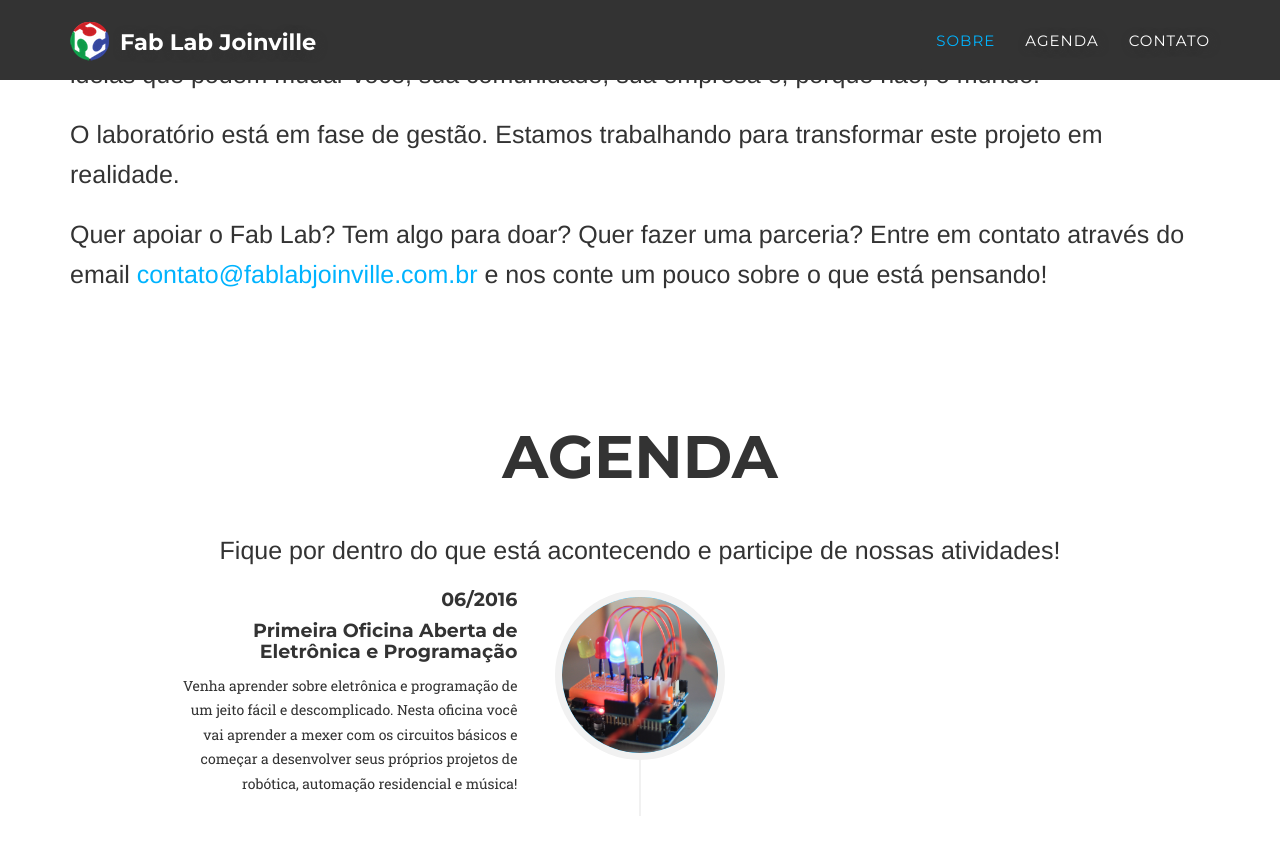
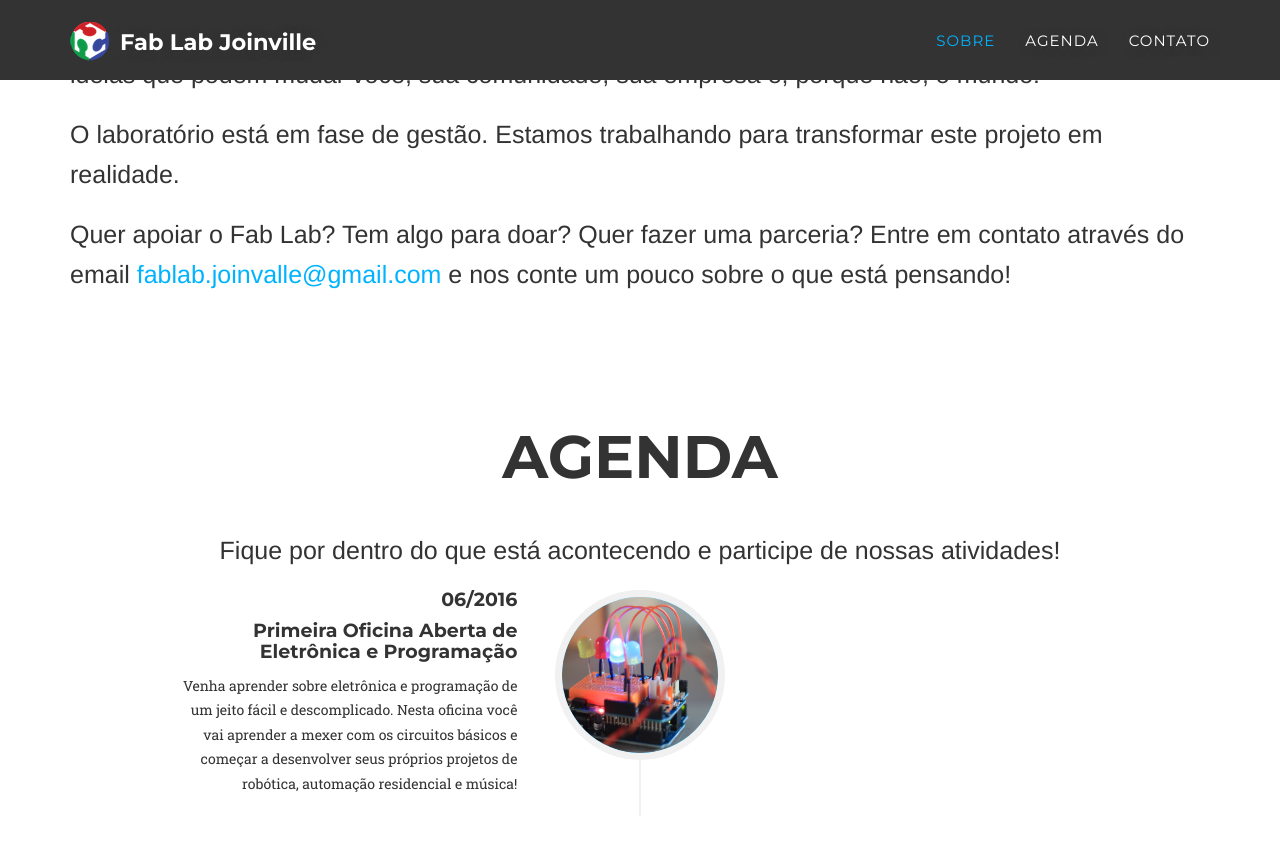
Before and after one commit to fablabjoinville/old-but-gold-fablabjoinville.github.io, a Jekyll site: the page built from index.html, in a window 1280 px wide and 900 px high, scrolled down 1222 px. Shown: the top 855 px of the window. Built offline with Jekyll 4.4.1, drawn with Linux system fonts in a browser that asks for light colours; some web fonts are replaced; some of the changed text lies outside the part shown.

Commit message:
Atualiza email.

```diff
--- a/_includes/contact.html
+++ b/_includes/contact.html
@@ -3,7 +3,7 @@
             <div class="row">
                 <div class="col-lg-12 text-center">
                     <h2 class="section-heading">Contato</h2>
-                    <h3 class="section-subheading" style="color: white">Entre em contato com a gente! Mande um email para <a href="#">contato@fablabjoinville.com.br</a>.</h3>
+                    <h3 class="section-subheading" style="color: white">Entre em contato com a gente! Mande um email para <a href="#">fablab.joinvalle@gmail.com</a>.</h3>
                 </div>
             </div>
             <div class="row">
--- a/_includes/sobre.html
+++ b/_includes/sobre.html
@@ -12,7 +12,7 @@
                     </p>
                     <p class="section-subheading">
                     Quer apoiar o Fab Lab? Tem algo para doar? Quer fazer uma parceria?
-                    Entre em contato através do email <a href="#">contato@fablabjoinville.com.br</a> e
+                    Entre em contato através do email <a href="#">fablab.joinvalle@gmail.com</a> e
                     nos conte um pouco sobre o que está pensando!
                     </p>
                 </div>
```
